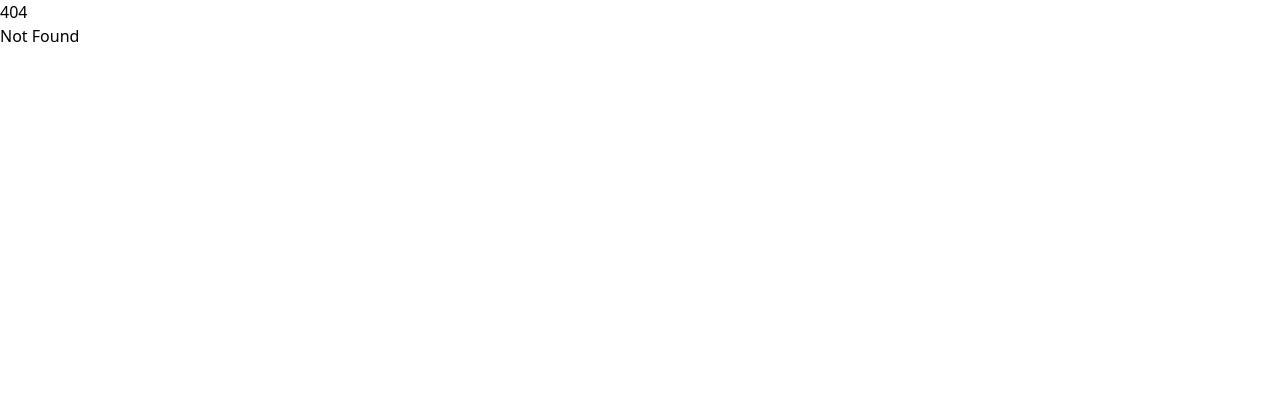
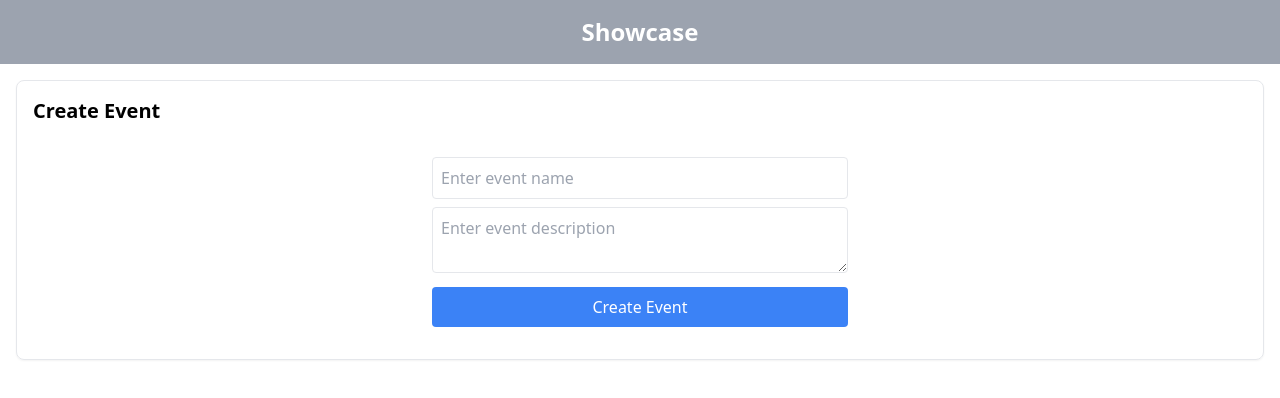
Before and after one commit to slashtechno/showcase, a SvelteKit app in the folder frontend/: page /events in a window 1280 px wide. Before the commit this address had no page. Shown: the top 398 px of the page. Built offline with nearby package versions, Linux system fonts and the light colour scheme; no server answers.

Commit message:
feat: get/store token properly feat: add description to event creation

```diff
--- a/frontend/src/lib/api/client.ts
+++ b/frontend/src/lib/api/client.ts
@@ -1,4 +1,4 @@
-import type { Project, Vote } from "./types";
+import type { Project, Vote, Event } from "./types";
 // @ts-ignore
 import { env } from '$env/dynamic/public';
 import { user } from '../stores';
@@ -15,6 +15,7 @@ export class ApiClient {
         this.unsubscribe = derived(user, $user => $user?.token)
             .subscribe(token => {
                 this.currentToken = token ?? null;
+                console.debug('Token updated in ApiClient:', this.currentToken);
             });
     }
 
--- a/frontend/src/lib/components/CheckLogin.svelte
+++ b/frontend/src/lib/components/CheckLogin.svelte
@@ -1,45 +1,58 @@
+<!-- If the user is logged in, display a welcome message and a sign out button. Otherwise, display a button linking to the login page. -->
 <!-- <svelte:options runes /> -->
 <script lang="ts">
-    import { onDestroy, onMount } from "svelte";
-    import {api} from "$lib";
+    // import { onDestroy, onMount } from "svelte";
+    // import {api} from "$lib";
     import {user} from "$lib/stores";
-    import type { Unsubscriber } from "svelte/store";
+    // import type { Unsubscriber } from "svelte/store";
 
-    let unsubscribe: Unsubscriber;
-    let tokenVerified = false;
+    // let unsubscribe: Unsubscriber;
+    // let tokenVerified = false;
 
     function signOut() {
+        console.log('Signing out');
         // Clear auth state
         user.set({ email: '', token: '' });
         // Remove token from localStorage
         localStorage.removeItem('token');
     }
 
-    onMount(() => {
 
-        // Subscribe to user store
-        unsubscribe = user.subscribe((value) => {
-            if (value.token && !tokenVerified) {
-                // Check if token is valid
-                api.verifyAuth(value.token).then((response) => {
-                    console.log('Token is valid');
-                    localStorage.setItem('token', value.token);
-                    user.set({email: response.email, token: value.token});
-                    tokenVerified = true;
-                }).catch((err) => {
-                    console.log('Token is invalid', err);
-                    signOut();
-                });
-            } else {
-                console.log('No token found');
-            }
-        });
-    });
+    // onMount(() => {
+    //     if (localStorage.getItem('token')) {
+    //         // If token is present in localStorage, set it in the store
+    //         user.set({ email: "",token: localStorage.getItem('token')! });
+    //     }
+    //     // Subscribe to user store
+    //     unsubscribe = user.subscribe((value) => {
+    //         const token = value.token;
+    //         if (token && !tokenVerified) {
+    //             // Check if the token is present in the store and verify it if it hasn't already
+    //             // Check if token is valid
+    //             api.verifyAuth(token).then((response) => {
+    //                 console.log('Token is valid');
+    //                 localStorage.setItem('token', token);
+    //                 user.set({email: response.email, token: token});
+    //                 tokenVerified = true;
+    //             }).catch((err) => {
+    //                 console.log('Token is invalid', err);
+    //                 signOut();
+    //             });
+    //         } else if (!token) {
+    //             // If the token is not present in the store or localStorage, log that
+    //             console.log('No token found');
+    //         }
+    //     });
+    // });
 
-    onDestroy(() => {
-        // Unsubscribe from user store
-        unsubscribe();
-    });
+    // onDestroy(() => {
+    //     // Unsubscribe from user store if it exists
+    //     // For some reason this seems to sometimes get called before onMount
+    //     if (unsubscribe) {
+    //         console.debug('Unsubscribing from user store');
+    //         unsubscribe();
+    //     }
+    // });
 </script>
 
 {#if $user.token}
--- a/frontend/src/lib/components/CreateEvent.svelte
+++ b/frontend/src/lib/components/CreateEvent.svelte
@@ -1,7 +1,8 @@
-<script>
+<script lang="ts">
     import { ApiClient } from '$lib/api/client';
     import { toast } from 'svelte-sonner';
     let eventName = $state('');
+    let eventDescription = $state('');
     const apiClient = new ApiClient();
 
     // Function to create a new event
@@ -18,7 +19,25 @@
     }
 </script>
 
-<!-- Event name input field -->
-<input type="text" bind:value={eventName} placeholder="Enter event name" />
-<!-- Create Event button -->
-<button onclick={createEvent}>Create Event</button>
+<div class="p-4 max-w-md mx-auto">
+    <!-- Event name input field -->
+    <input
+        type="text"
+        bind:value={eventName}
+        placeholder="Enter event name"
+        class="mb-2 p-2 border rounded w-full"
+    />
+    <!-- Event description field -->
+    <textarea
+        bind:value={eventDescription}
+        placeholder="Enter event description"
+        class="mb-2 p-2 border rounded w-full"
+    ></textarea>
+    <!-- Create Event button -->
+    <button
+        onclick={createEvent}
+        class="p-2 bg-blue-500 text-white rounded w-full"
+    >
+        Create Event
+    </button>
+</div>
--- a/frontend/src/lib/components/UserAuth.svelte
+++ b/frontend/src/lib/components/UserAuth.svelte
@@ -3,6 +3,7 @@
     import { toast, Toaster } from "svelte-sonner";
     import { onMount } from "svelte";
     import { user } from "$lib/stores";
+    import {goto} from '$app/navigation';
 
     // rest is the extra props passed to the component
     let { ...rest } = $props();
@@ -32,6 +33,7 @@
         try {
             const response = await apiClient.verifyToken(token);
             // Might be good to make the token verification also return the email
+            console.debug('Setting token', response.access_token);
             user.set({token: response.access_token });
             // Store the token in localStorage
             localStorage.setItem('token', response.access_token);
@@ -51,6 +53,9 @@
         const token = urlParams.get('token');
         if (token) {
             verifyToken(token);
+            // Redirect to home page
+            // Eventually it would be better to just make the login page display a signout button or something else since otherwise, going to it without a token (or with an invalid token) would just will just display the login form again
+            goto('/');
         }
     });
 
--- a/frontend/src/routes/+layout.svelte
+++ b/frontend/src/routes/+layout.svelte
@@ -2,8 +2,12 @@
 	import '../app.css';
 	import { Toaster } from 'svelte-sonner';
 	let { children } = $props();
+
 </script>
 
+<nav class="bg-gray-400 p-4 text-center">
+	<a href="/" class="text-white text-2xl font-bold">Showcase</a>
+  </nav>
 {@render children()}
 <!-- All pages should be able to show toasts -->
 <Toaster />
--- a/frontend/src/routes/+page.svelte
+++ b/frontend/src/routes/+page.svelte
@@ -1,8 +1,51 @@
-<script>
-    import CreateProject from '$lib/components/CreateProject.svelte';
-    import CreateEvent from '$lib/components/CreateEvent.svelte';
+<script lang="ts">
+    // import CreateProject from '$lib/components/CreateProject.svelte';
     import CheckLogin from '$lib/components/CheckLogin.svelte';
-    import RankProjects from '$lib/components/RankProjects.svelte';
+    // import RankProjects from '$lib/components/RankProjects.svelte';
+
+    import { onMount, onDestroy } from "svelte";
+    import { api } from "$lib";
+    import { user } from "$lib/stores";
+    import type { Unsubscriber } from "svelte/store";
+
+    let unsubscribe: Unsubscriber;
+    let tokenVerified = false;
+
+    function signOut() {
+        console.log('Signing out');
+        user.set({ email: '', token: '' });
+        localStorage.removeItem('token');
+    }
+
+    onMount(() => {
+        if (localStorage.getItem('token')) {
+            user.set({ email: "", token: localStorage.getItem('token')! });
+        }
+
+        unsubscribe = user.subscribe((value) => {
+            const token = value.token;
+            if (token && !tokenVerified) {
+                api.verifyAuth(token).then((response) => {
+                    console.log('Token is valid');
+                    localStorage.setItem('token', token);
+                    user.set({ email: response.email, token: token });
+                    tokenVerified = true;
+                }).catch((err) => {
+                    console.log('Token is invalid', err);
+                    signOut();
+                });
+            } else if (!token) {
+                console.log('No token found');
+            }
+        });
+    });
+
+    onDestroy(() => {
+        if (unsubscribe) {
+            console.debug('Unsubscribing from user store');
+            unsubscribe();
+        }
+    });
 </script>
 
 <div class="space-y-8 p-4">
@@ -12,20 +55,17 @@
     </section>
 
     <section class="p-4 border rounded-lg shadow-sm">
-        <h2 class="text-xl font-semibold mb-4">Create Event</h2>
-        <CreateEvent />
+        <h2 class="text-xl font-semibold mb-4">Events</h2>
+        <a href="/events" class="bg-blue-500 hover:bg-blue-700 text-white font-bold py-2 px-4 rounded">
+            Events Dashboard
+        </a>
     </section>
-
-    <!-- <section class="p-4 border rounded-lg shadow-sm">
-        <h2 class="text-xl font-semibold mb-4">Create Project</h2>
-        <CreateProject />
-    </section> -->
 
     <section class="p-4 border rounded-lg shadow-sm">
         <div class="mb-4">
-        <h2 class="text-xl font-semibold">Rank Projects</h2>
-        <p>Duplicate votes or rankings will result in an error.</p>
-    </div>
-        <RankProjects />
+            <h2 class="text-xl font-semibold">Rank Projects</h2>
+            <p>Duplicate votes or rankings will result in an error.</p>
+        </div>
+        <!-- <RankProjects /> -->
     </section>
 </div>
--- /dev/null
+++ b/frontend/src/routes/events/+page.svelte
@@ -0,0 +1,14 @@
+<svelte:options runes />
+
+<script lang="ts">
+    import CreateEvent from "$lib/components/CreateEvent.svelte";
+
+</script>
+
+
+<div class="space-y-8 p-4">
+    <section class="p-4 border rounded-lg shadow-sm">
+        <h2 class="text-xl font-semibold mb-4">Create Event</h2>
+        <CreateEvent />
+    </section>
+</div>
```
Also changed, not shown: frontend/tsconfig.json (+7 -1 lines).
